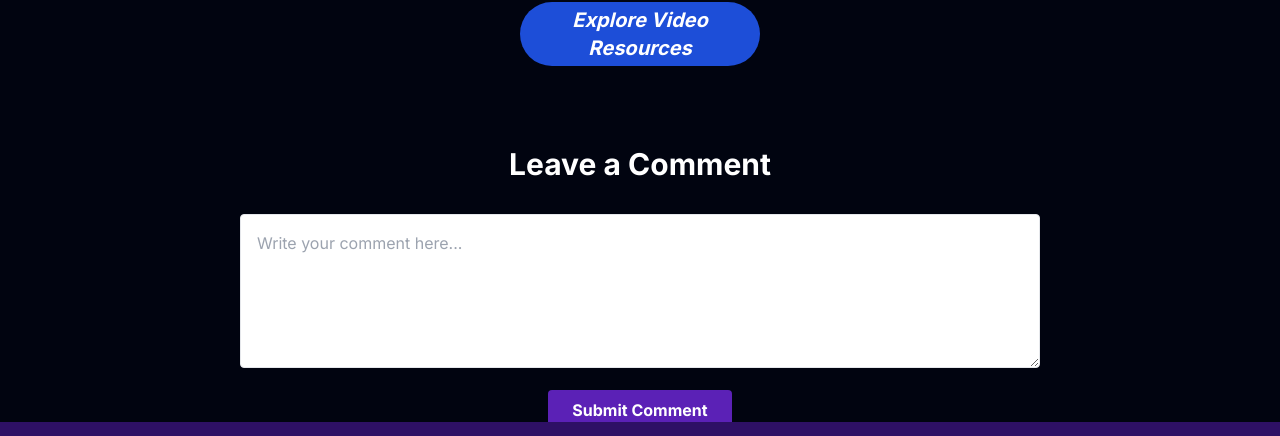
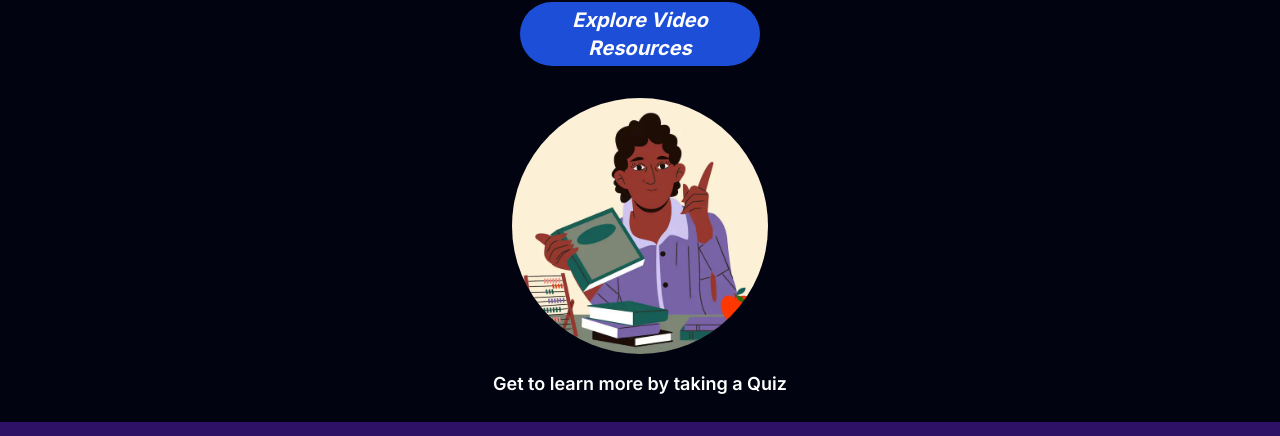
Before and after one commit to Moel32/EduConnect, a Next.js app: page / in a window 1280 px wide. Shown: the part 302-738 px from the top of the page. Built offline with nearby package versions, Linux system fonts and the light colour scheme; no server answers; the database is empty.

Commit message:
feat: updated studdy plan

```diff
--- a/package.json
+++ b/package.json
@@ -19,8 +19,11 @@
     "bcryptjs": "^2.4.3",
     "cloudinary": "^2.2.0",
     "express": "^4.19.2",
+    "file-saver": "^2.0.5",
     "google-auth-library": "^9.10.0",
+    "html2canvas": "^1.4.1",
     "jsonwebtoken": "^9.0.2",
+    "jspdf": "^2.5.1",
     "mongodb": "^6.7.0",
     "mongoose": "^8.3.3",
     "next": "14.1.4",
@@ -40,6 +43,7 @@
   "devDependencies": {
     "@types/bcryptjs": "^2.4.6",
     "@types/express": "^4.17.21",
+    "@types/file-saver": "^2.0.7",
     "@types/jquery": "^3.5.30",
     "@types/jsonwebtoken": "^9.0.6",
     "@types/node": "^20",
--- a/src/app/api/palm/route.ts
+++ b/src/app/api/palm/route.ts
@@ -13,7 +13,7 @@ const client = new TextServiceClient({
   authClient: auth,
 });
 
-export async function POST(request: Request) {
+export async function POST(request: NextRequest) {
   try {
     const json = await request.json();
     console.log(json.days);
--- /dev/null
+++ b/src/app/components/SlideShow.tsx
@@ -0,0 +1,48 @@
+"use client";
+import React, { useState, useEffect } from 'react';
+import Image, { StaticImageData } from 'next/image';
+import quizImage1 from '../../../public/images/study-plan.webp'; // Adjust these paths as necessary
+import quizImage2 from '../../../public/images/study-plan.webp';
+import quizImage3 from '../../../public/images/study-plan.webp';
+import quizImage4 from '../../../public/images/study-plan.webp';
+
+interface Slide {
+    src: StaticImageData;
+    message: string;
+}
+
+const slides: Slide[] = [
+    { src: quizImage1, message: "Explore our Video Resources" },
+    { src: quizImage2, message: "Get to learn more by taking a Quiz" },
+    { src: quizImage3, message: "Create your own flashcards" },
+    { src: quizImage4, message: "Have your study plan done for you" },
+];
+
+const Slideshow: React.FC = () => {
+    const [currentIndex, setCurrentIndex] = useState(0);
+
+    useEffect(() => {
+        const interval = setInterval(() => {
+            setCurrentIndex((prevIndex) => (prevIndex + 1) % slides.length);
+        }, 3000); // Change slide every 3 seconds
+
+        return () => clearInterval(interval);
+    }, []);
+
+    return (
+        <div className="flex flex-col items-center mb-8">
+            <div className="relative w-64 h-64 rounded-full overflow-hidden mx-auto mb-4">
+                <Image
+                    src={slides[currentIndex].src}
+                    alt="Slideshow Image"
+                    layout="fill"
+                    objectFit="cover"
+                    aria-label="Slideshow Image"
+                />
+            </div>
+            <p className="text-center text-lg font-semibold">{slides[currentIndex].message}</p>
+        </div>
+    );
+};
+
+export default Slideshow;
--- a/src/app/components/Table.tsx
+++ b/src/app/components/Table.tsx
@@ -34,9 +34,11 @@ const Table = ({ plan }: { plan: StudyPlanObject[] }) => {
               </td>
               <td>
                 <ul>
-                  {p.subtopics.map((subtopic) => (
-                    <li key={subtopic}>{subtopic}</li>
-                  ))}
+                {Array.isArray(p.subtopics) ? (
+                    p.subtopics.map((subtopic) => <li key={subtopic}>{subtopic}</li>)
+                  ) : (
+                    <li>{p.topics}</li>
+                  )}
                 </ul>
               </td>
               <td>{p.hours}</td>
--- a/src/app/page.tsx
+++ b/src/app/page.tsx
@@ -1,5 +1,4 @@
 "use client";
-
 import React, { useState, useEffect, lazy, Suspense } from 'react';
 import dynamic from 'next/dynamic';
 import NavbarFooter from "./components/NavbarFooter";
@@ -7,6 +6,7 @@ import { useRouter } from 'next/navigation';
 import LoadingPage from './components/LoadingPage';
 import axios from 'axios';
 import CircularProgress from './components/CircularProgress'; // Adjust the path as necessary
+import Slideshow from './components/SlideShow'; // Import the Slideshow component
 
 const LazyCommentSection = dynamic(() => import('./components/CommentSection'), {
     suspense: true,
@@ -88,6 +88,9 @@ function Home() {
                     )}
                 </div>
 
+                {/* Slideshow */}
+                <Slideshow />
+
                 {/* Lazy loaded Comment section */}
                 <Suspense fallback={<LoadingPage />}>
                     <LazyCommentSection
--- a/src/app/study-planner/page.tsx
+++ b/src/app/study-planner/page.tsx
@@ -1,4 +1,5 @@
 "use client";
+
 import React, { useState } from "react";
 import { FaPlusSquare, FaRegTrashAlt } from "react-icons/fa";
 import Image from "next/image";
@@ -6,16 +7,18 @@ import LoadingPage from '../components/LoadingPage'; // Import the LoadingPage c
 import { StudyPlanObject } from "@/app/types/types";
 import Table from "../components/Table";
 import NavbarFooter from "../components/NavbarFooter";
+import quizImage from '../../../public/images/study-plan.webp'; // Placeholder for the circular image
+import { useLocalStorage } from '../../hooks/useLocalStorage';
 
 const buttonClass =
   "text-white bg-gradient-to-r from-blue-500 via-blue-600 to-blue-700 hover:bg-gradient-to-br focus:ring-4 focus:ring-blue-300 dark:focus:ring-blue-800 font-medium rounded-lg text-sm px-5 py-2.5 text-center mr-2 mb-2";
 
-
 export default function StudyPlanner() {
   const [fields, setFields] = useState<string[]>([""]);
   const [loading, setLoading] = useState<boolean>(false);
-  const [plan, setPlan] = useState<StudyPlanObject[]>([]);
+  const [plan, setPlan] = useLocalStorage<StudyPlanObject[]>('studyPlan', []);
   const [days, setDays] = useState<string>("1");
+  const [error, setError] = useState<string | null>(null);
 
   const handleField = (
     e: React.ChangeEvent<HTMLInputElement>,
@@ -32,6 +35,7 @@ export default function StudyPlanner() {
 
   const fetchStudyPlan = async () => {
     setLoading(true);
+    setError(null);
     const topics = fields.join(" ");
     const data = {
       topics,
@@ -51,9 +55,11 @@ export default function StudyPlanner() {
         setPlan(JSON.parse(responseData));
       } else {
         console.error(responseData);
+        setError("Failed to create study plan. Please try again.");
       }
     } catch (error) {
       console.log(error);
+      setError("An error occurred. Please reload the page and try again.");
     }
     setLoading(false);
   };
@@ -64,14 +70,30 @@ export default function StudyPlanner() {
     setFields(f);
   };
 
-
   return (
     <NavbarFooter>
       <div className="flex min-h-screen flex-col items-center p-6 md:p-24">
+        <div className="relative w-50 h-50 rounded-full overflow-hidden mx-auto mb-4">
+          <Image
+            src={quizImage}
+            alt="Study Planner Icon"
+            layout="fill"
+            objectFit="cover"
+            onError={() => setError("Failed to load image. Please reload the page.")}
+          />
+        </div>
         <h1 className="text-2xl font-bold mb-3">AI Study Planner</h1>
         <h2 className="text-sm text-white mb-6">
-          Create your study plan
+          Easily create a comprehensive study plan tailored to your needs and study preferences.
         </h2>
+        {error && (
+          <div className="text-red-500 mb-4">
+            {error}
+            <button onClick={() => window.location.reload()} className="underline ml-2">
+              Reload
+            </button>
+          </div>
+        )}
         <div className="w-full md:w-3/4 lg:w-1/2 flex flex-col gap-3">
           {fields.map((field, index) => (
             <div key={index} className="w-full flex items-center">
@@ -85,7 +107,7 @@ export default function StudyPlanner() {
               {fields.length > 1 && (
                 <button
                   className="w-1/6 md:w-1/12 ml-2 md:ml-0"
-                  arial-label="Add"
+                  arial-label="Delete"
                   onClick={() => handleDelete(index)}
                 >
                   <FaRegTrashAlt />
@@ -119,7 +141,6 @@ export default function StudyPlanner() {
                 return options;
               })()}
             </select>
-
           </label>
           <button className={buttonClass} onClick={fetchStudyPlan}>
             {loading ? (
--- /dev/null
+++ b/src/hooks/useLocalStorage.ts
@@ -0,0 +1,34 @@
+// hooks/useLocalStorage.ts
+
+import { useState } from 'react';
+
+export const useLocalStorage = <T>(key: string, initialValue: T): [T, (value: T) => void] => {
+  const isClient = typeof window !== 'undefined';
+
+  const [storedValue, setStoredValue] = useState<T>(() => {
+    try {
+      if (isClient) {
+        const item = window.localStorage.getItem(key);
+        return item ? JSON.parse(item) : initialValue;
+      } else {
+        return initialValue;
+      }
+    } catch (error) {
+      console.error('Error retrieving value from local storage:', error);
+      return initialValue;
+    }
+  });
+
+  const setValue = (value: T) => {
+    try {
+      setStoredValue(value);
+      if (isClient) {
+        window.localStorage.setItem(key, JSON.stringify(value));
+      }
+    } catch (error) {
+      console.error('Error saving value to local storage:', error);
+    }
+  };
+
+  return [storedValue, setValue];
+};
```
Also changed, not shown: 2 other files (tests, documents, lock files or other folders).
